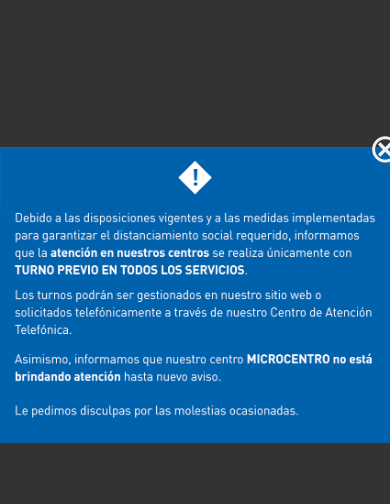
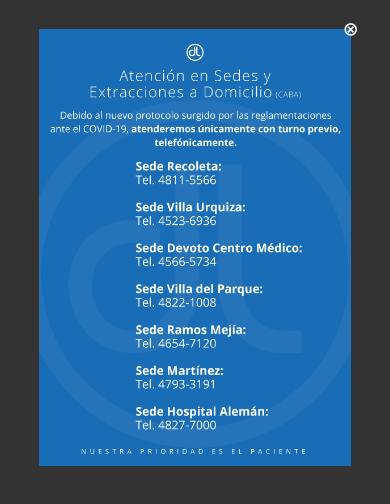
Before and after one commit to fkmurphy/image_popup, a plain HTML site: page index.html in a window 390 px wide. Drawn offline with Linux system fonts and the light colour scheme.

Commit message:
Fix font-close button and load img mobile

```diff
--- a/index.html
+++ b/index.html
@@ -19,7 +19,7 @@
       <!-- remove with-img-mobile if use only a image -->
         <img with-img-mobile class="popup-content"
           id="img-popup"
-          src="img/popupprueba.jpg" alt="" />
+          src="img/popup.png" alt="" />
       </a>
 		</div>
 	</div>
--- a/popup.css
+++ b/popup.css
@@ -1,7 +1,6 @@
 #popup {
   position: fixed;
   z-index: 3000;
-  padding-top: 100px;
   left: 0;
   top: 0;
   width: 100%;
@@ -9,6 +8,7 @@
   overflow: auto;
   background-color: rgb(0,0,0);
   background-color: rgba(0,0,0,0.8);
+  display:none;
 }
 
 #popup .container {
@@ -40,12 +40,14 @@
 #popup .close {
   color: #f1f1f1;
   transition: 0.3s;
-  font-size: 40px;
+  font-size: 1.5em;
   position: relative;
-  top: 25px;
-  left:12px;
+  top: 15px;
+  left:7px;
   float: right;
   cursor: pointer;
+  font-family: Courier, Monaco, monospace !important;
+
 }
 
 #popup .close:hover,
@@ -56,7 +58,12 @@
 }
 
 @media only screen and (max-width: 800px){
+  #popup .container {
+    max-width: 80%;
+  }
   #popup .popup-content {
-      width: 100%;
+    margin: auto;
+    width: 80vw;
+    display: inline-block;
   }
 }
--- a/popup.js
+++ b/popup.js
@@ -1,28 +1,27 @@
-// Get the modal
 var popup = document.getElementById('popup');
 
-// Get the image and insert it inside the modal - use its "alt" text as a caption
-var popupImg = document.getElementById("img-popup");
+var popupImg =$('#img-popup')
 
 
-$(window).on('load',function(){
-    popup.style.display = "block";
-    if(popupImg.getAttribute("with-img-mobile") !== null  && $(this).width() <= 800  ){
-      fileName =  popupImg.src.split('.').slice(0, -1).join('.')
-      extension = popupImg.src.slice(-4)
-      console.log("es mobil")
-      popupImg.src = fileName+"-mobile"+extension
-    }
+$(document).ready(function(){
+  if(popupImg.attr("with-img-mobile") !== null  && $(this).width() <= 800  ){
+    fileName =  popupImg.attr('src').split('.').slice(0, -1).join('.')
+    extension = popupImg.attr('src').slice(-4)
+    console.log("es mobil")
+    popupImg.attr('src', fileName+"-mobile"+extension)
+  }
+  popup.style.display = "block";
+
 })
 
-// Get the <span> element that closes the modal
+$(document).load(function(){
+})
+
 var span = document.getElementsByClassName("close")[0];
 
-// When the user clicks on <span> (x), close the modal
 span.onclick = function() {
   $('#popup').fadeOut(150);
 }
 popup.onclick = function(){
-  //$mod.fadeOut(150);
   $('#popup').fadeOut(150);
 };
```
Also changed, not shown: img/popup-mobile.png (added), img/popup.png (added), img/popupprueba-mobile.jpg (deleted), img/popupprueba.jpg (deleted).
